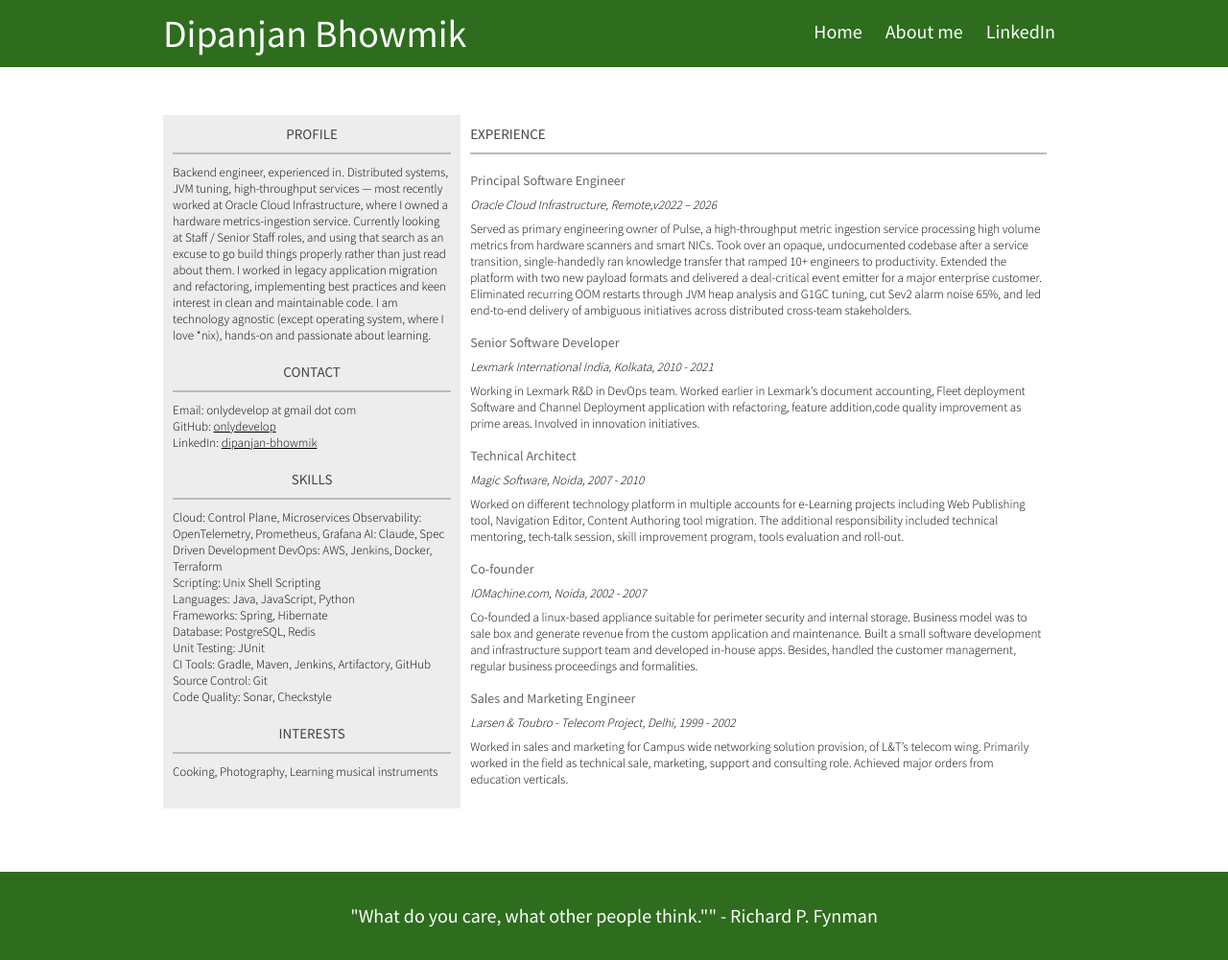
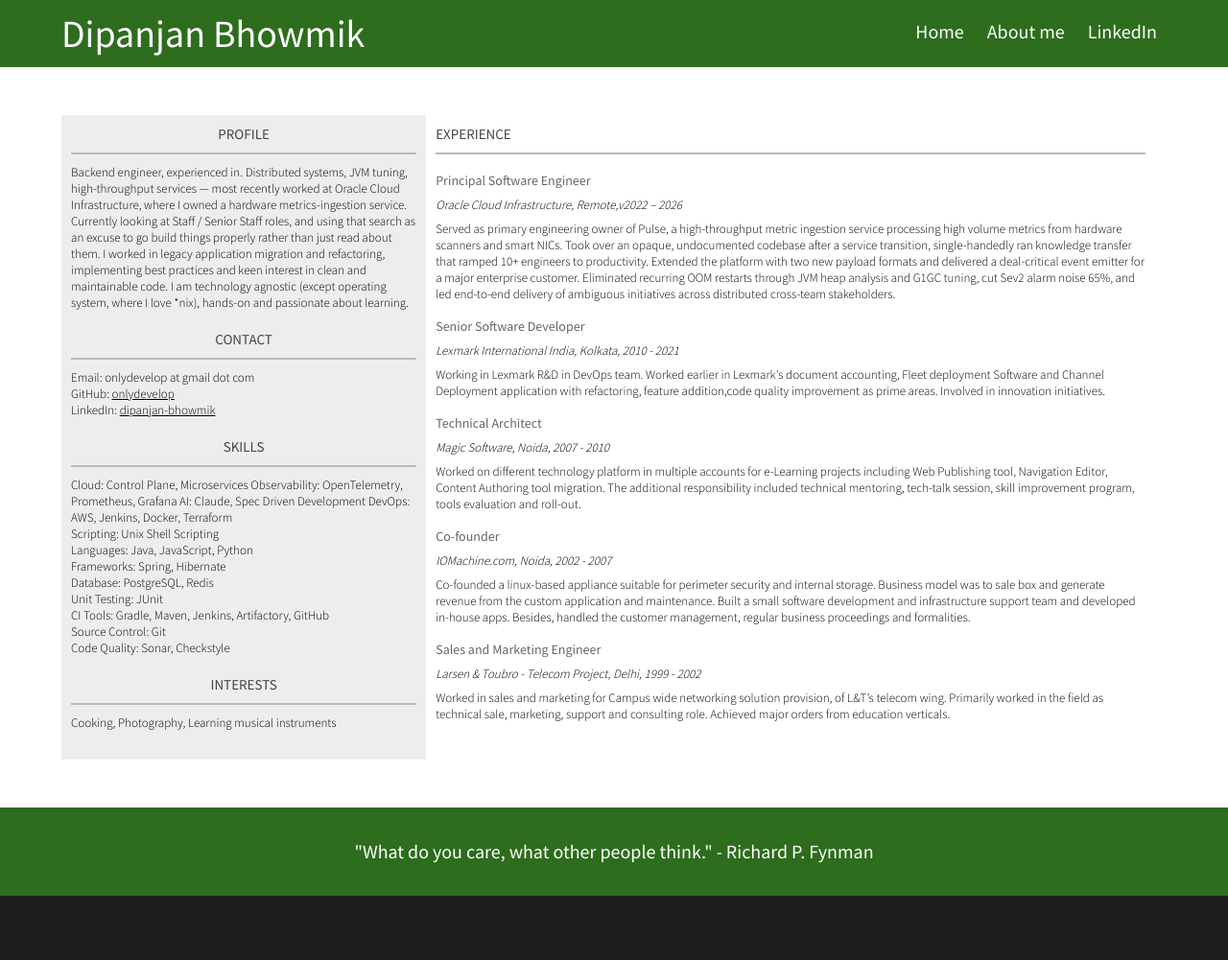
Before and after one commit to onlydevelop/onlydevelop.github.io, a Jekyll site: the page built from resume.html, in a window 1280 px wide. Shown: the whole page at 96% size. Built offline with Jekyll 4.4.1, drawn with Linux system fonts in a browser that asks for light colours; after the commit the page ends 934 px from its top, so only the background shows below that.

Commit message:
Let container flow full-width on desktop viewports
Cap out at 940px was leaving large empty margins on wide screens;
now the container fills the window with a 5% gutter above that
breakpoint while mobile/tablet stacking is unaffected.

Co-Authored-By: Claude Sonnet 5 <noreply@anthropic.com>

```diff
--- a/_layouts/default.html
+++ b/_layouts/default.html
@@ -14,7 +14,7 @@
           <ul>
             <li><a href="https://github.com/onlydevelop">Home</a></li>
             <li><a href="/resume">About me</a></li>
-            <li><a href="www.linkedin.com/in/dipanjan-bhowmik-in">LinkedIn</a></li>
+            <li><a href="https://www.linkedin.com/in/dipanjan-bhowmik-in">LinkedIn</a></li>
           </ul>
         </nav>
         <h1><a href="/">Dipanjan Bhowmik</a></h1>
@@ -25,7 +25,7 @@
     </div>
     <footer>
       <div class="container">
-        <p class="center-text">"What do you care, what other people think."" - Richard P. Fynman</p>
+        <p class="center-text">"What do you care, what other people think." - Richard P. Fynman</p>
       </div>
     </footer>
   </body>
--- a/css/style.css
+++ b/css/style.css
@@ -47,6 +47,15 @@ div.small-container {
 
 div.container {
   max-width: 940px;
+  width: 100%;
+  box-sizing: border-box;
+}
+
+@media only screen and (min-width: 940px) {
+  div.container {
+    max-width: 100%;
+    padding: 0 5%;
+  }
 }
 
 div.small-container {
--- a/resume.html
+++ b/resume.html
@@ -24,7 +24,7 @@ title: Resume
       <div class="section-text">
         Email: onlydevelop at gmail dot com</a></br>
         GitHub: <a href=https://github.com/onlydevelop>onlydevelop</a></br>
-        LinkedIn: <a href=https://www.linkedin.com/in/dipanjan-bhowmik-in>dipanjan-bhowmik</a></br>
+        LinkedIn: <a href=www.linkedin.com/in/dipanjan-bhowmik-in>dipanjan-bhowmik</a></br>
       </div>
 
       <div class="section-label center-text">SKILLS</div>
```
